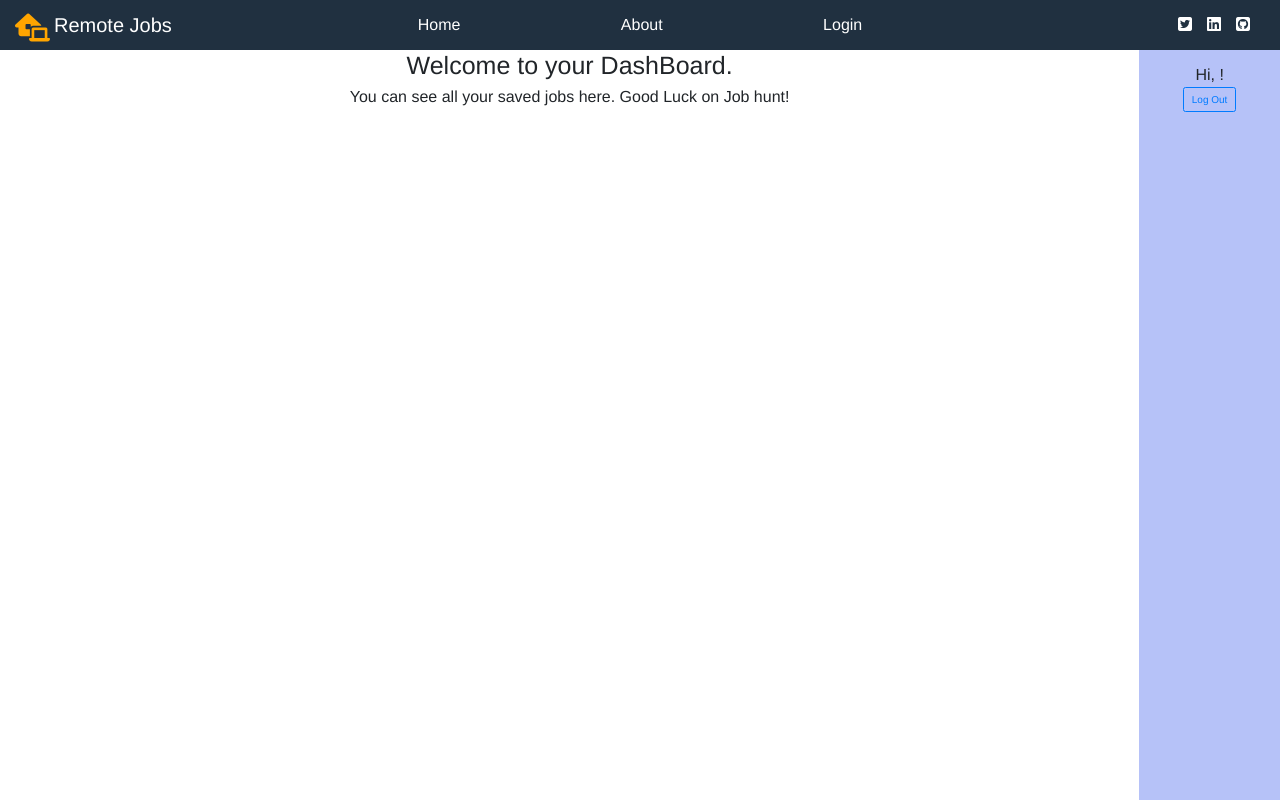
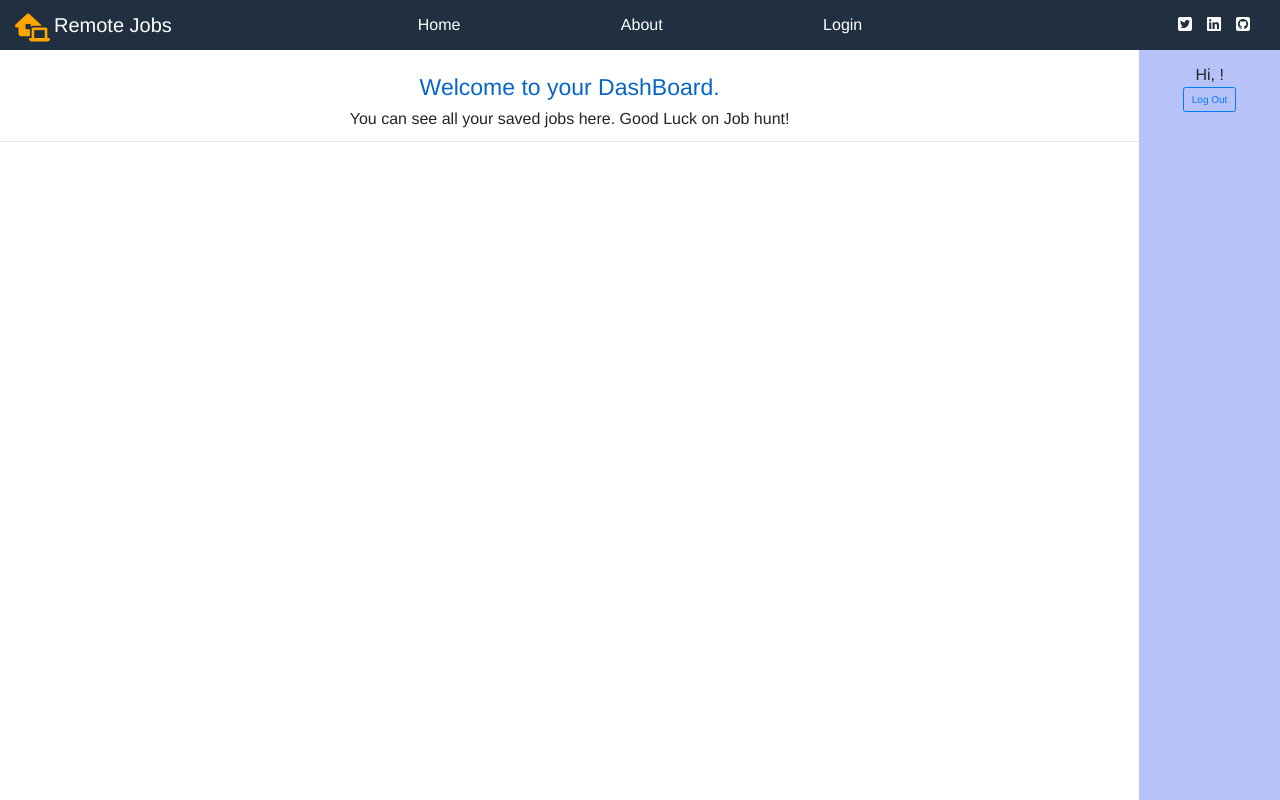
Before and after one commit to mdr-uma/remote-jobs, a React (Create React App) app in the folder remote-jobs-client/: page /dashboard in a window 1280 px wide. Shown: the top 800 px of the page. Built offline with nearby package versions, Linux system fonts and the light colour scheme; no server answers.

Commit message:
add break and hr

```diff
--- a/remote-jobs-client/src/components/DashBoard.js
+++ b/remote-jobs-client/src/components/DashBoard.js
@@ -9,8 +9,10 @@ const DashBoard = (props) => {
     return(
         <div className="content">
             <div className="job-list">
-                <h1> Welcome to your DashBoard.</h1>
-                <p>You can see all your saved jobs here. Good Luck on Job hunt!</p>
+                <br/>
+                <h3> Welcome to your DashBoard. </h3>
+                <p> You can see all your saved jobs here. Good Luck on Job hunt!</p>
+                <hr/>
             </div>
             <div className="side-bar">
                 Hi, {props.user.username}!
```
